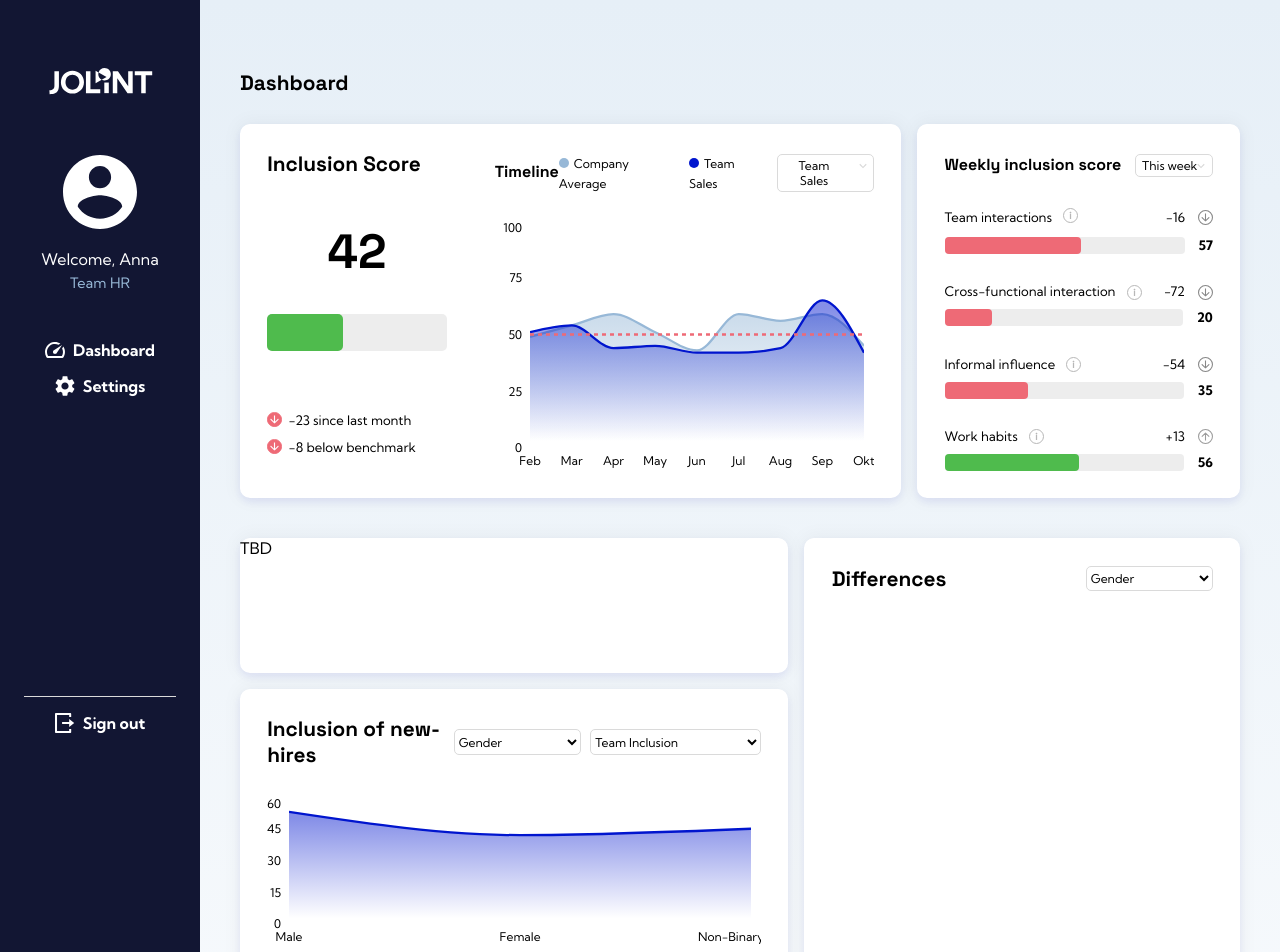
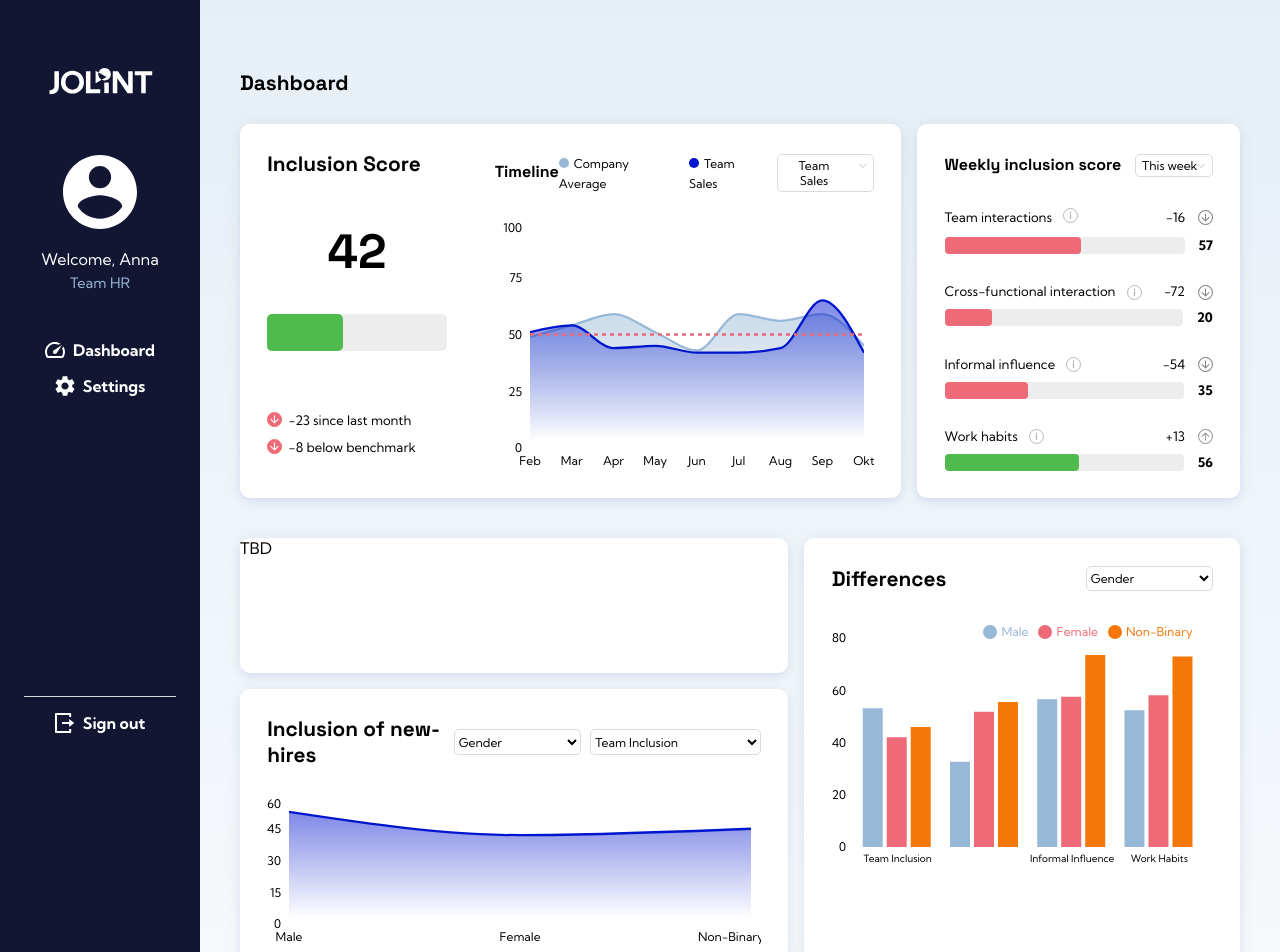
Before and after one commit to JTKsson/jolint-dashboard, a Next.js app: page / in a window 1280 px wide. Shown: the top 952 px of the page. Built offline with nearby package versions, Linux system fonts and the light colour scheme.

Commit message:
add (hard coded) data plots and styling to differences chart

```diff
--- a/src/app/components/DifferencesCard/DifferencesChart.jsx
+++ b/src/app/components/DifferencesCard/DifferencesChart.jsx
@@ -2,21 +2,19 @@
 import { useState, useEffect } from 'react'
 import {
   BarChart,
+  CartesianGrid,
   XAxis,
   YAxis,
   Tooltip,
   Legend,
   ResponsiveContainer,
-  Bar
+  Bar,
+  Label,
+  LabelList,
 } from 'recharts'
-
 import DifferencesNav from './DifferencesNav'
-import styles from './differencesCard.module.css'
 
 export default function DifferencesCardChart({ data }) {
-
-    // console.log(data);
-
   const [selectedCategory, setSelectedCategory] = useState(
     data[0]?.demographic_category,
   ) // Initialize with the first category
@@ -34,8 +32,7 @@ export default function DifferencesCardChart({ data }) {
     setSelectedCategory(data[0]?.demographic_category) // This effect sets the selectedCategory to the first category when the component mounts
   }, [])
 
-    console.log("selectedCategory", selectedCategory)
-
+  console.log('selectedCategory', selectedCategory)
 
   const roundedData = data.map((item) => ({
     ...item,
@@ -62,28 +59,89 @@ export default function DifferencesCardChart({ data }) {
       results.push(result)
     })
 
-    // console.log("RESULTS WorkCopy", results)
-
     selectedData = results.filter(
-      (item) =>
-          item.demographic_category === selectedCategory
+      (item) => item.demographic_category === selectedCategory,
     )
-
-//   console.log("selectedData", selectedData)
   })
 
-  const plotData = selectedData.map(obj => {
-    const { demographic_category, ...plotObj} = obj;
-    return plotObj;
+  const plotData = selectedData.map((obj) => {
+    const { demographic_category, ...plotObj } = obj
+    return plotObj
   })
 
-  console.log(plotData);
+  console.log(plotData)
+
   return (
     <>
       <DifferencesNav
         uniqueCategories={uniqueCategories}
         selectedCategory={selectedCategory}
-        handleCategoryChange={handleCategoryChange} />
+        handleCategoryChange={handleCategoryChange}
+      />
+      <ResponsiveContainer width="100%" height={250}>
+        <BarChart
+          data={plotData}
+          margin={{ top: 0, right: 10, left: -38, bottom: -7 }}
+        >
+          <XAxis
+            dataKey="metric"
+            tick={{ fontSize: 10 }}
+            stroke="var(----text-color-dark)"
+            text={5}
+          />
+          <YAxis
+            type="number"
+            stroke="var(----text-color-dark)"
+            tick={{ fontSize: 12 }}
+          />
+          <Legend
+            layout="horizontal"
+            verticalAlign="top"
+            align="right"
+            iconType="circle"
+          />
+          <Tooltip />
+          {selectedCategory === 'Gender' && (
+            <>
+              <Bar dataKey="Male" fill="var(--c-mellow-blue)" />
+              <Bar dataKey="Female" fill="var(--c-light-red)" />
+              <Bar dataKey="Non-Binary" fill="var(--c-orange)" />
+              <LabelList dataKey="metric" position="top" />
+            </>
+          )}
+          {selectedCategory === 'Age Group' && (
+            <>
+              <Bar dataKey="18-25" fill="var(--c-mellow-blue)" />
+              <Bar dataKey="26-35" fill="var(--c-light-red)" />
+              <Bar dataKey="36-45" fill="var(--c-orange)" />
+              <Bar dataKey="46-55" fill="var(--c-bright-blue)" />
+              <Bar dataKey="56+" fill="var(--c-dark-gray)" />
+              <LabelList dataKey="metric" position="top" />
+            </>
+          )}
+          {selectedCategory === 'Background' && (
+            <>
+              <Bar dataKey="Immigrant" fill="var(--c-mellow-blue)" />
+              <Bar dataKey="native" fill="var(--c-light-red)" />
+              <LabelList dataKey="metric" position="top" />
+            </>
+          )}
+          {selectedCategory === 'Ethnicity' && (
+            <>
+              <Bar dataKey="Majority" fill="var(--c-mellow-blue)" />
+              <Bar dataKey="Minority" fill="var(--c-light-red)" />
+              <LabelList dataKey="metric" position="top" />
+            </>
+          )}
+          {selectedCategory === 'Sexual Orientation' && (
+            <>
+              <Bar dataKey="hetero" fill="var(--c-mellow-blue)" />
+              <Bar dataKey="LBGTQ+" fill="var(--c-light-red)" />
+              <LabelList dataKey="metric" position="top" />
+            </>
+          )}
+        </BarChart>
+      </ResponsiveContainer>
     </>
   )
 }
```
Lines whose indentation alone changed are shown as unchanged.
